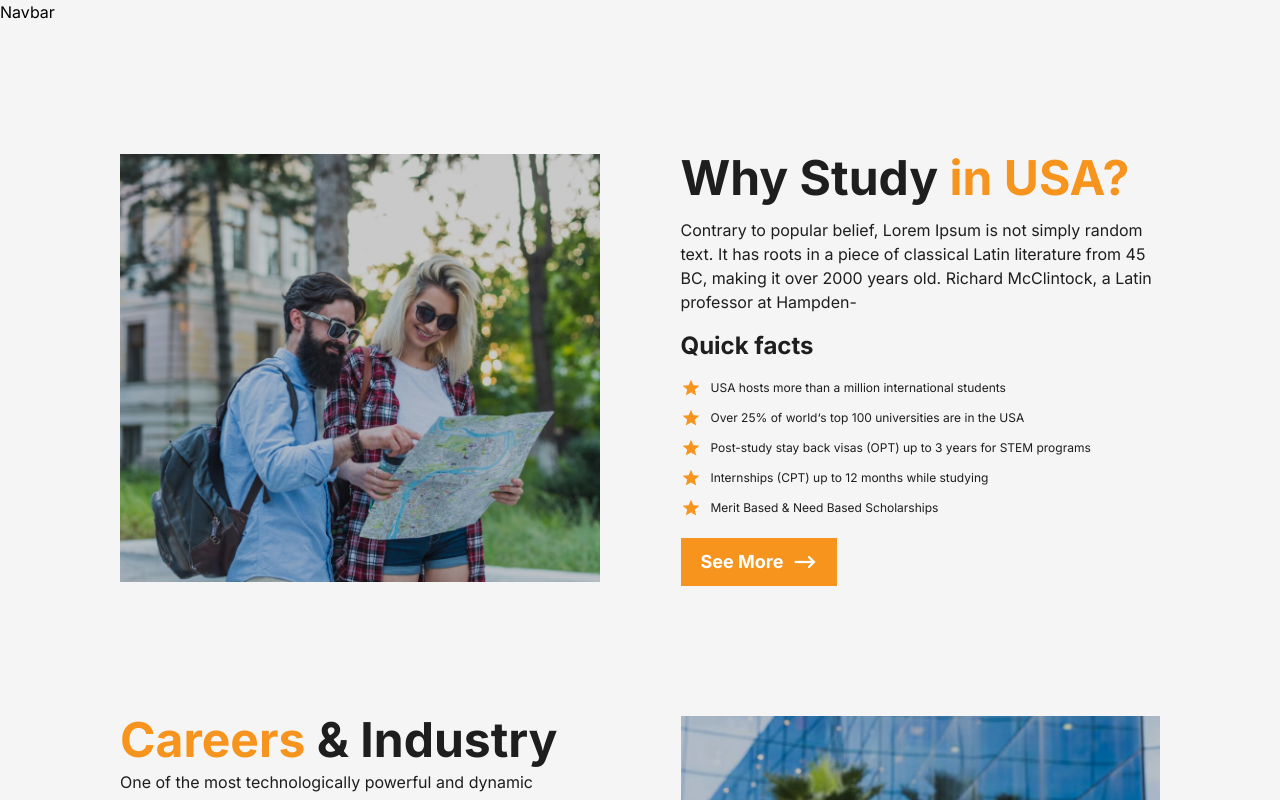
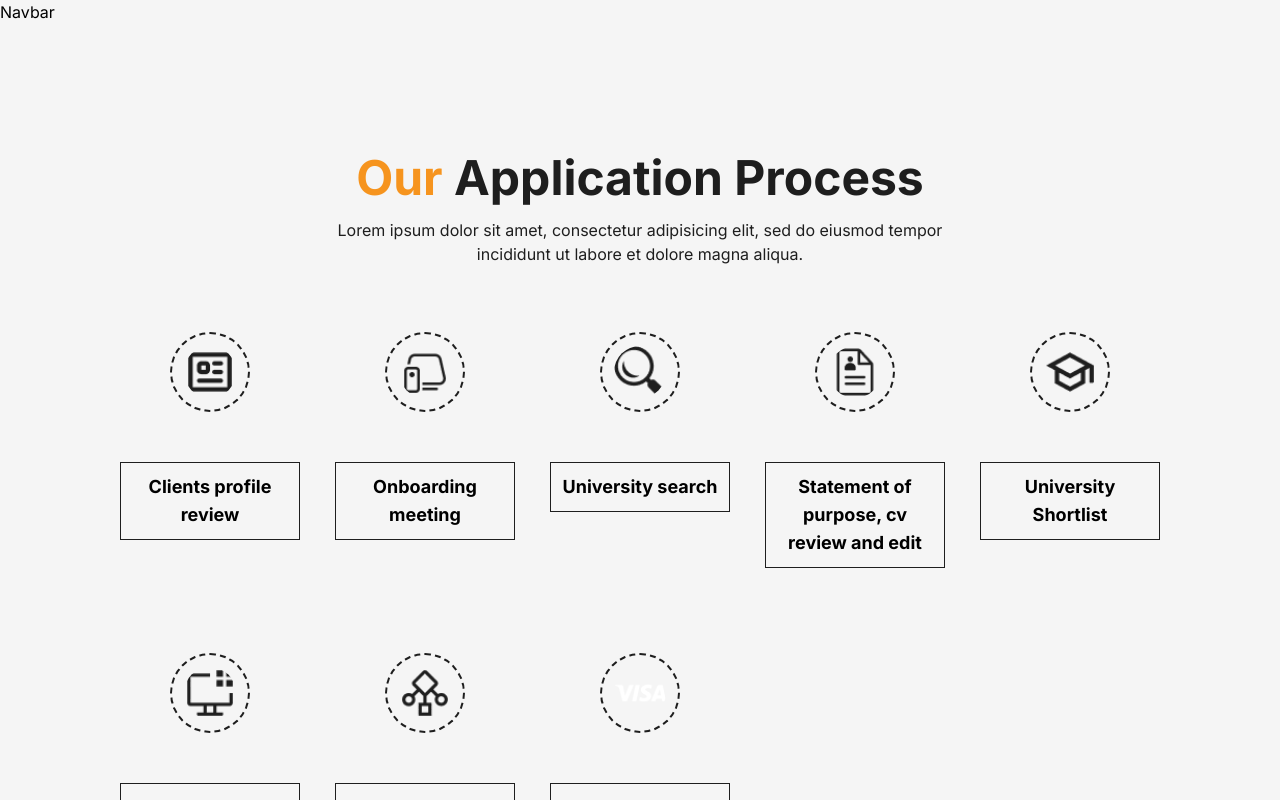
Before and after one commit to Kongkon45/study-distenation, a Next.js app: page / in a window 1280 px wide. Shown: the top 800 px of the page. Built offline with nearby package versions, Linux system fonts and the light colour scheme.

Commit message:
our application section add

```diff
--- /dev/null
+++ b/src/components/home/OurApplication/OurApplication.jsx
@@ -0,0 +1,88 @@
+import Image from 'next/image';
+import React from 'react';
+
+const ourApplicationdata = [
+    {
+        id : 1,
+        img : "/assets/icons/client_profile.png",
+        title : "Clients profile review"
+    },
+    {
+        id : 2,
+        img : "/assets/icons/onboarding_meeting.png",
+        title : "Onboarding meeting"
+    },
+    {
+        id : 3,
+        img : "/assets/icons/university_search.png",
+        title : "University search"
+    },
+    {
+        id : 4,
+        img : "/assets/icons/statement.png",
+        title : "Statement of purpose, cv review and edit"
+    },
+    {
+        id : 5,
+        img : "/assets/icons/university_shortlist.png",
+        title : "University Shortlist"
+    },
+    {
+        id : 6,
+        img : "/assets/icons/university.png",
+        title : "University application"
+    },
+    {
+        id : 7,
+        img : "/assets/icons/arrangin_mock.png",
+        title : "Arranging mock interview"
+    },
+    {
+        id : 8,
+        img : "/assets/icons/visa.png",
+        title : "Visa application for submission"
+    },
+]
+
+const OurApplication = () => {
+    return (
+        <div>
+            <div className='container padding__top'>
+                <div className='flex flex-col items-center'>
+                    <h3 className="text-secondary font_size font-bold text-center md:text-left">
+                        <span className='text-primary'>Our</span> Application Process
+                    </h3>
+                    <p className="text-base font-normal text-secondary py-[16px] text-center">
+                        Lorem ipsum dolor sit amet, consectetur adipisicing elit, sed do eiusmod tempor
+                        <br className='hidden md:block' />
+                        incididunt ut labore et dolore magna aliqua.
+                    </p>
+                </div>
+                <div className='grid grid-cols-2 md:grid-cols-3 lg:grid-cols-5 gap-[30px] lg:gap-[35px]'>
+                    {
+                        ourApplicationdata?.map((data) => {
+                            return (
+                                <div key={data?.id} className="group">
+                                    <div className="w-[80px] h-[80px] mx-auto my-[50px]">
+                                        <Image
+                                            src={data?.img}
+                                            alt={data?.title}
+                                            width={50}
+                                            height={50}
+                                            className='border-dashed  border-2 border-secondary rounded-full p-[12px] w-full h-full transition-all duration-300 ease-in-out group-hover:border-none group-hover:cursor-pointer group-hover:bg-primary group-hover:text-white'
+                                        />
+                                    </div>
+                                    <h6 className='text-lg font-bold text-center  mt-[30px] md:mt-[40px] border border-secondary p-[10px] transition-all duration-300 ease-in-out group-hover:border-primary  '>
+                                        {data?.title}
+                                    </h6>
+                                </div>
+                            );
+                        })
+                    }
+                </div>
+            </div>
+        </div>
+    );
+};
+
+export default OurApplication;
--- a/src/components/home/index.jsx
+++ b/src/components/home/index.jsx
@@ -1,4 +1,5 @@
 import React from 'react';
+import OurApplication from './OurApplication/OurApplication';
 import WhyStudy from './WhyStudy/WhyStudy';
 import Careers from './Careers/Careers';
 import Cost from './Cost/Cost';
@@ -6,6 +7,11 @@ import Cost from './Cost/Cost';
 const AllHomePageSection = () => {
     return (
         <div>
+
+            {/* Our Application section  */}
+            <section>
+                <OurApplication/>
+            </section>
 
             {/* WhyStudy section  */}
             <section>
```
